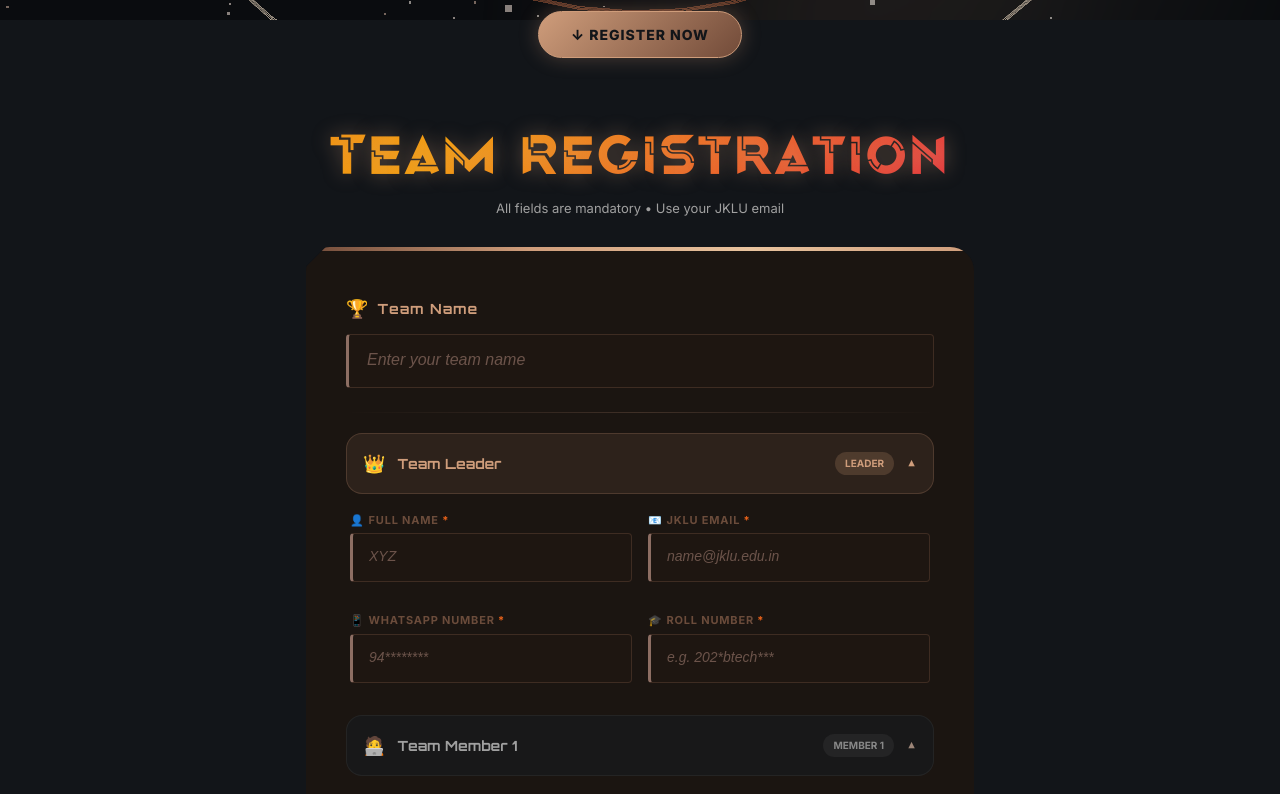
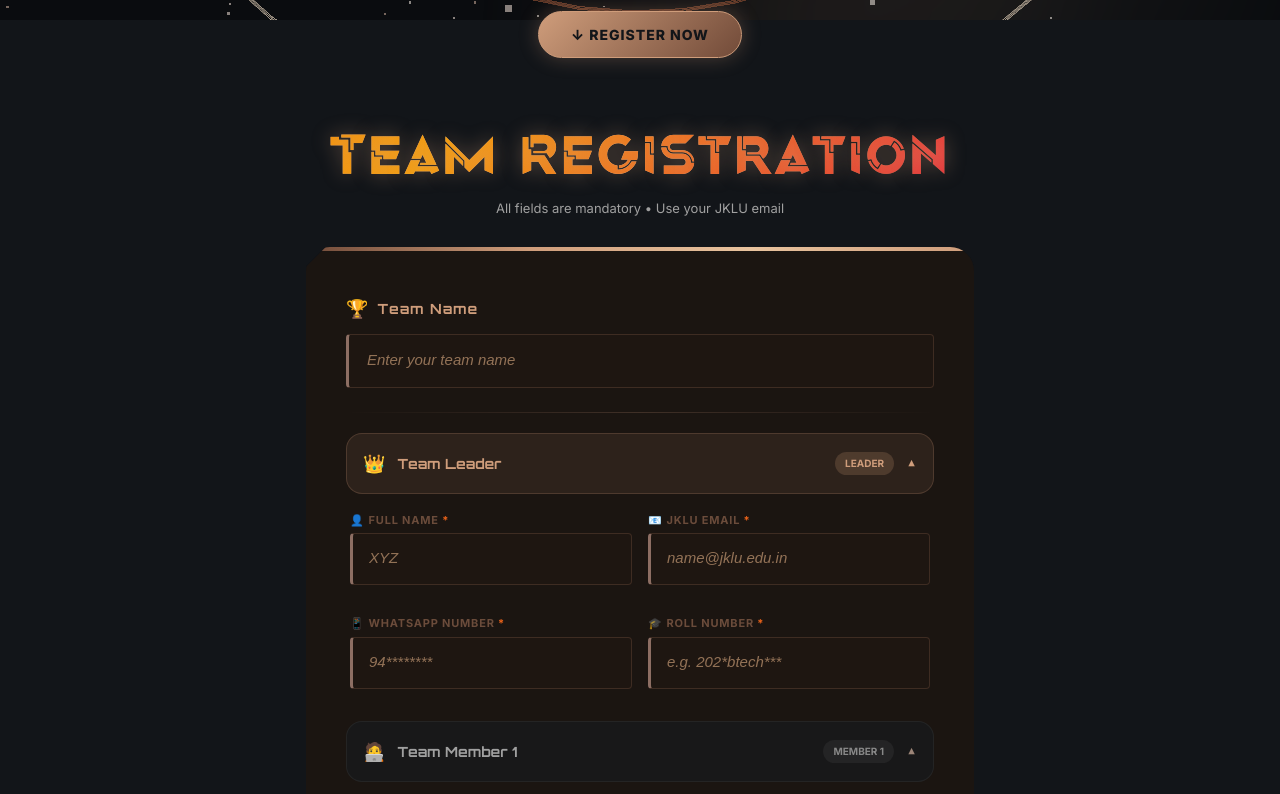
Before and after one commit to aman67032/registration-pre-hackathon, a Next.js app in the folder registration_prehackthon/: page / in a window 1280 px wide. Shown: the part 780-1574 px from the top of the page. Built offline with nearby package versions, Linux system fonts and the light colour scheme.

Commit message:
first commit

```diff
--- a/registration_prehackthon/app/page.tsx
+++ b/registration_prehackthon/app/page.tsx
@@ -448,8 +448,13 @@
           <div style={{ textAlign: 'center', marginBottom: '28px' }}>
             <h2 style={{
               fontFamily: 'OriginTech, sans-serif', fontSize: 'clamp(32px, 6vw, 56px)',
-              fontWeight: 400, margin: '0 0 12px 0', color: '#CF9D7B', letterSpacing: '2px',
-              textShadow: '0 0 20px rgba(207,157,123,0.3)', lineHeight: 1.1
+              fontWeight: 400, margin: '0 0 12px 0', letterSpacing: '2px',
+              lineHeight: 1.1,
+              background: 'linear-gradient(135deg, #CF9D7B 0%, #E8C39E 50%, #724B39 100%)',
+              backgroundClip: 'text',
+              WebkitBackgroundClip: 'text',
+              WebkitTextFillColor: 'transparent',
+              textShadow: '0 0 20px rgba(207,157,123,0.3)',
             }}>
               <span className="glow-text">Team Registration</span>
             </h2>
@@ -725,6 +730,7 @@
            border-left: 3px solid #8D6E63 !important; /* Warm Cocoa Accent */
            color: #E6CCB2 !important; /* Creamy Latte Text */
            font-family: 'Courier New', monospace;
+           font-size: 16px !important; /* Increased for better readability */
            border-radius: 4px !important;
            transition: all 0.3s ease;
         }
@@ -735,10 +741,11 @@
            background: #2C201A !important; /* Slightly lighter espresso on focus */
         }
         .form-input::placeholder {
-           color: #8D6E63 !important; /* Cocoa Placeholder */
-           opacity: 0.7;
+           color: #B08968 !important; /* Lighter cocoa for better visibility */
+           opacity: 0.8;
            font-family: sans-serif;
            font-style: italic;
+           font-size: 15px !important;
         }
 
         /* Custom scrollbar */
```
